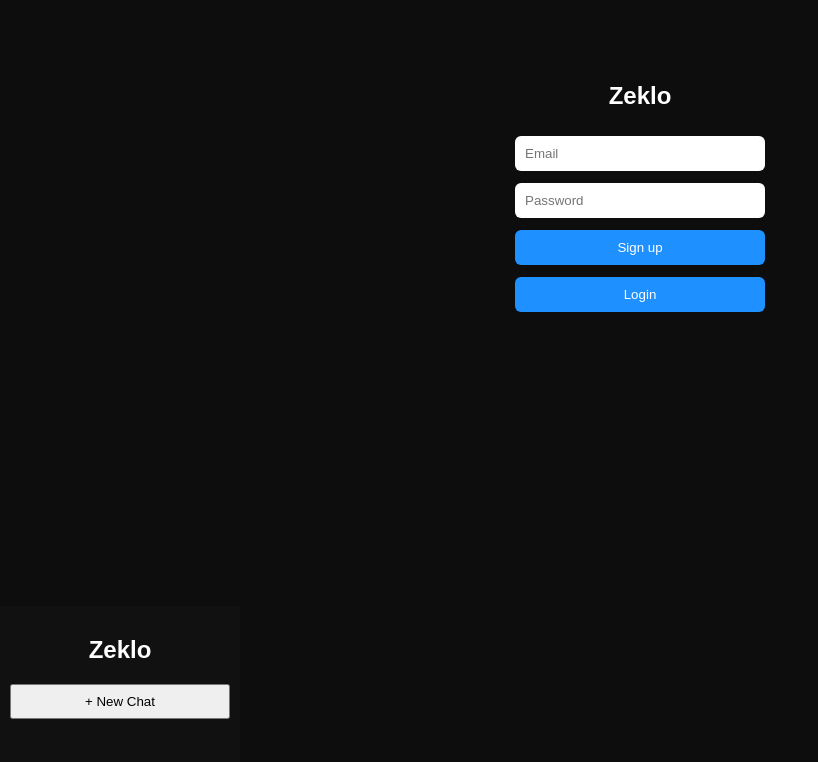
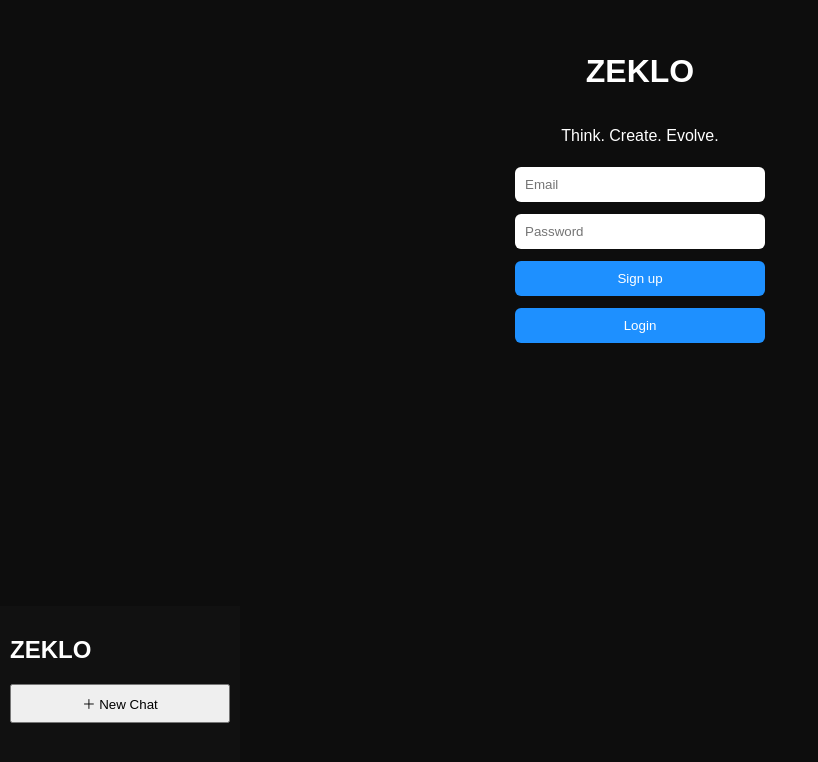
Before and after one commit to itz-nitant25/zeklo-frontend, a plain HTML site: page index.html in a window 1280 px wide. Shown: the part 194-956 px from the top of the page, without its empty margins (0-818 px from the left). Drawn offline with Linux system fonts and the light colour scheme.

Commit message:
index.html

```diff
--- a/index.html
+++ b/index.html
@@ -2,26 +2,31 @@
 <html lang="en">
 <head>
   <meta charset="UTF-8">
-  <title>Zeklo AI</title>
+  <title>ZEKLO AI</title>
   <link rel="stylesheet" href="style.css">
+  <link href="https://fonts.googleapis.com/css2?family=Orbitron:wght@600&family=Inter&display=swap" rel="stylesheet">
 </head>
 <body>
 
 <!-- AUTH -->
 <div id="auth" class="auth">
-  <h2>Zeklo</h2>
+  <h1 class="logo">ZEKLO</h1>
+  <p class="tagline">Think. Create. Evolve.</p>
+
   <input id="email" placeholder="Email">
   <input id="password" type="password" placeholder="Password">
+
   <button onclick="signup()">Sign up</button>
   <button onclick="login()">Login</button>
+
   <p id="authMsg"></p>
 </div>
 
 <!-- APP -->
 <div id="app" class="app hidden">
   <aside class="sidebar">
-    <h2>Zeklo</h2>
-    <button onclick="newChat()">+ New Chat</button>
+    <h1 class="logo small">ZEKLO</h1>
+    <button class="new-chat" onclick="newChat()">＋ New Chat</button>
     <ul id="history"></ul>
   </aside>
 
```
